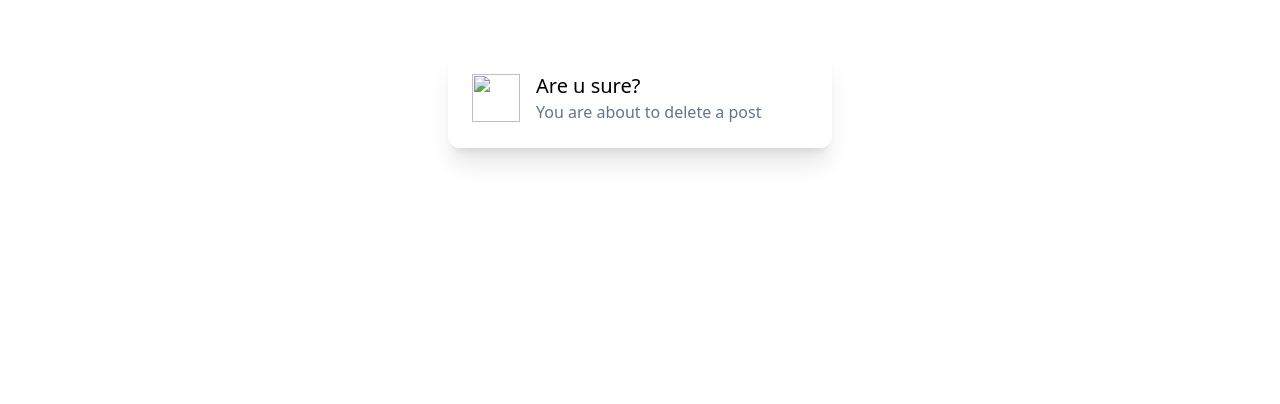
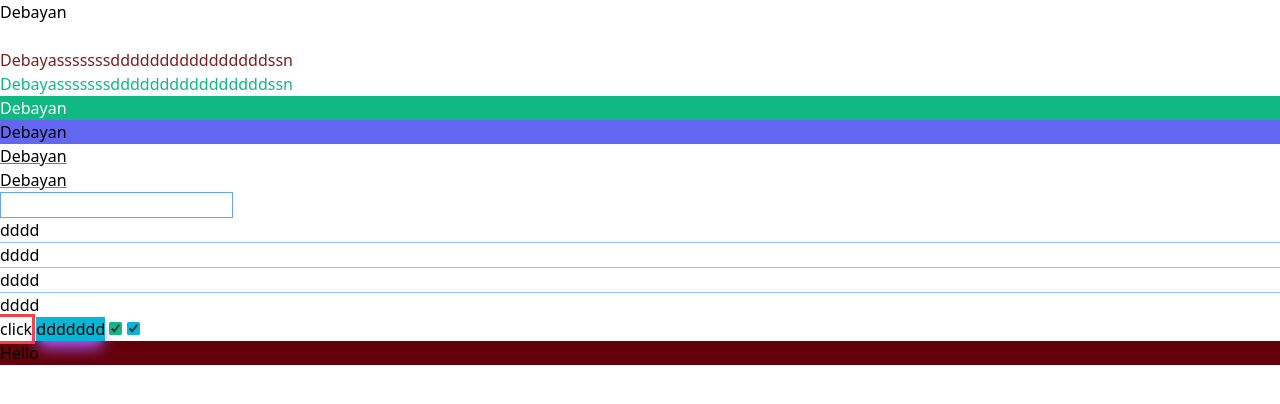
Before and after one commit to debprog/TailwindLearingBradTraversy, a plain HTML site: page index.html in a window 1280 px wide. Drawn offline with nearby package versions, Linux system fonts and the light colour scheme.

Commit message:
2.Learning Colors in tailwind

```diff
--- a/index.html
+++ b/index.html
@@ -5,18 +5,56 @@
     <meta http-equiv="X-UA-Compatible" content="IE=edge" />
     <meta name="viewport" content="width=device-width, initial-scale=1.0" />
     <script src="https://cdn.tailwindcss.com"></script>
-    <title>Message Alerccct</title>
+    <title>Colors</title>
   </head>
   <body>
-    <!-- Utility First -->
-    <div class="flex items-center p-6 max-w-sm mx-auto bg-white rounded-xl shadow-xl space-x-4 mt-12">
-      <img src="../assets/img/warning.svg" alt="" class="w-12 h-12">
+    <!-- Default colors -->
+    <!-- white, black, red, green, blue, orange, yellow, purple, lime, emerald, teal, cyan, indigo, violet, fuchsia, pink, rose, sky, gray, slate, zinc, neutral, stone, amber,  -->
 
-      <div>
-        <div class="text-xl font-medium text-black"> Are u sure?</div>
-        <p class="text-slate-500">You are about to delete a post </p>
-      </div>
+    <!-- Text Colors -->
+
+<p class="text-black">Debayan</p>
+<p class="text-white">Debayasssssssssn</p>
+<p class="text-red-900">Debayasssssssddddddddddddddddssn</p>
+<p class="text-emerald-500">Debayasssssssddddddddddddddddssn</p>
+
+
+    <!-- Background Colors -->
+    <p class="bg-emerald-500 text-white">Debayan</p>
+    <p class="bg-indigo-500">Debayan</p>
+
+
+    <!-- Text Underline -->
+
+    <p class="underline decoration-red-500">Debayan</p>
+    <p class="underline decoration-emerald-500">Debayan</p>
+
+
+    <!-- Border Colors -->
+    <input type="text" class=" border border-blue-400">
+
+    <!-- Divide Colors -->
+    <div class="divide-y divide-blue-300">
+      <div>dddd</div>
+      <div>dddd</div>
+      <div>dddd</div>
+      <div>dddd</div>
     </div>
 
+    <!-- Outline Colors -->
+<button class="outline outline-red-500">click</button>
+
+
+    <!-- Box Shadow Colors (Opacity defaults to 100, but you can set it)-->
+
+    <button class="shadow-lg bg-cyan-500 shadow-purple-500/100">ddddddd</button>
+
+    <!-- Accent Colors -->
+    <input type="checkbox" class="accent-emerald-500" checked/>
+    <input type="checkbox" class="accent-cyan-500" checked/>
+
+    <!-- Arbitrary Colors -->
+
+    <div class="bg-[rgb(100,0,10)]">Hello</div>
   </body>
 </html>
```
